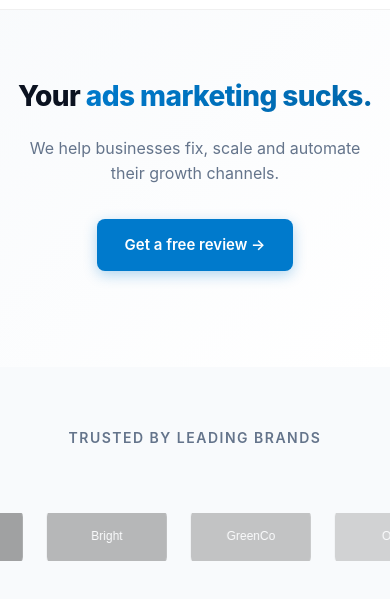
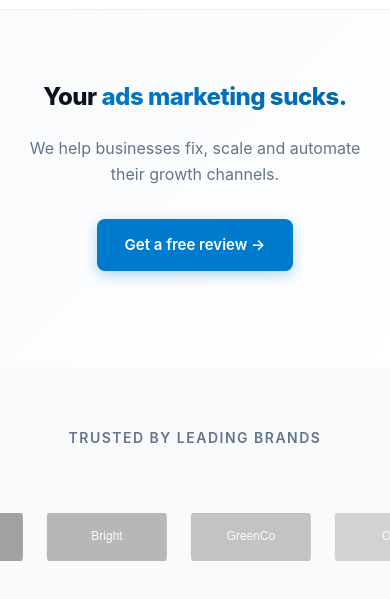
Before and after one commit to Asfand6417/Website-Revamp, a plain HTML site: page index.html in a window 390 px wide. Shown: the part 55-654 px from the top of the page. Drawn offline with Linux system fonts and the light colour scheme.

Commit message:
Mobile Fixes

```diff
--- a/styles.css
+++ b/styles.css
@@ -43,8 +43,8 @@ body{background:var(--bg);color:var(--fg);-webkit-font-smoothing:antialiased;lin
 /* HERO */
 .hero{display:flex;align-items:center;justify-content:center;min-height:70vh;padding:120px 0 80px;background:linear-gradient(135deg,#f8fafc 0%,#ffffff 100%)}
 .hero-inner{max-width:1200px;width:100%;text-align:center;padding:0 20px}
-.headline{font-weight:800;margin:0 0 24px;line-height:1.1;font-size:clamp(32px,7vw,72px);letter-spacing:-0.02em}
-.headline .rotating{display:inline-block;position:relative;background:linear-gradient(135deg,var(--accent),#0066aa);-webkit-background-clip:text;-webkit-text-fill-color:transparent;background-clip:text;white-space:nowrap;transition:transform .45s ease,opacity .45s ease}
+.headline{font-weight:800;margin:0 0 24px;line-height:1.1;font-size:clamp(28px,7vw,72px);letter-spacing:-0.02em}
+.headline .rotating{display:inline-block;position:relative;background:linear-gradient(135deg,var(--accent),#0066aa);-webkit-background-clip:text;-webkit-text-fill-color:transparent;background-clip:text;white-space:nowrap;transition:transform .45s ease,opacity .45s ease;min-width:280px}
 .rotating.is-hidden{opacity:0;transform:translateY(12px)}
 
 /* Subheadline and CTA */
@@ -91,7 +91,8 @@ body{background:var(--bg);color:var(--fg);-webkit-font-smoothing:antialiased;lin
   .hero-inner{padding:0 20px}
   .gallery-header{padding:0 20px}
 
-  .headline{font-size:32px}
+  .headline{font-size:clamp(24px,8vw,32px);line-height:1.2}
+  .headline .rotating{min-width:200px;font-size:clamp(24px,8vw,32px)}
   .subheadline{font-size:16px}
   .cta{padding:14px 28px;font-size:15px}
 
@@ -106,7 +107,8 @@ body{background:var(--bg);color:var(--fg);-webkit-font-smoothing:antialiased;lin
   .hero-inner{padding:0 16px}
   .gallery-header{padding:0 16px}
 
-  .headline{font-size:28px}
+  .headline{font-size:24px;line-height:1.3}
+  .headline .rotating{font-size:24px;min-width:auto;max-width:90vw}
 }
 
 /* Screen-reader only */
```
